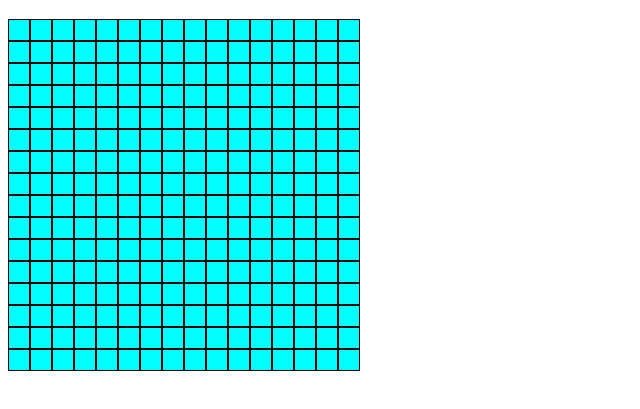
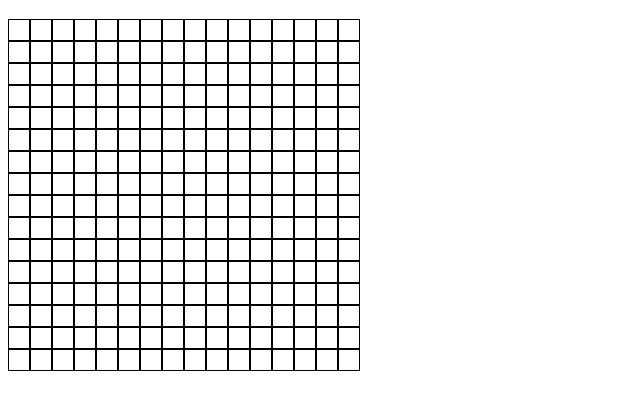
Before and after one commit to AGOODFROG/echa-scetch, a plain HTML site: page index.html in a window 1280 px wide. Shown: the part 61-470 px from the top of the page, without its empty margins (0-640 px from the left). Drawn offline with Linux system fonts and the light colour scheme.

Commit message:
Added pen and chaged CSS
It seems that letting the user change the number of divs in the grid
will be hard. I need to rework the CSS this will be a mess.

```diff
--- a/script.js
+++ b/script.js
@@ -1,4 +1,6 @@
 const game = {
+    penColor: "red",
+
     fillRow: function(widthOfGrid, target){
 
 
@@ -8,13 +10,19 @@ const game = {
 
             let Cell;
             Cell = gridCell
-            console.log(Cell)
+
             Cell.setAttribute("id",i.toString())
 
+
+
             Cell.setAttribute("class","gridCell")
+            console.log(`background-color:${this.penColor}`)
 
-           target.append(Cell)
-           console.log(document.querySelector("div"))
+            gridCell.addEventListener("mouseover", function(){
+                gridCell.setAttribute("style",`background-color:${game.penColor}`)
+            })
+            target.append(Cell)
+
             i++
 
         }
@@ -41,6 +49,8 @@ const game = {
             content.appendChild(Cell)
             i++
         }
-    }
+    },
+
+
 }
 game.makeRows(16)
--- a/styles.css
+++ b/styles.css
@@ -2,7 +2,6 @@
     display: flex;
     width: 20px;
     height: 20px;
-    background-color: aqua;
     border-style: solid;
     border-width: 1px;
 }
```
